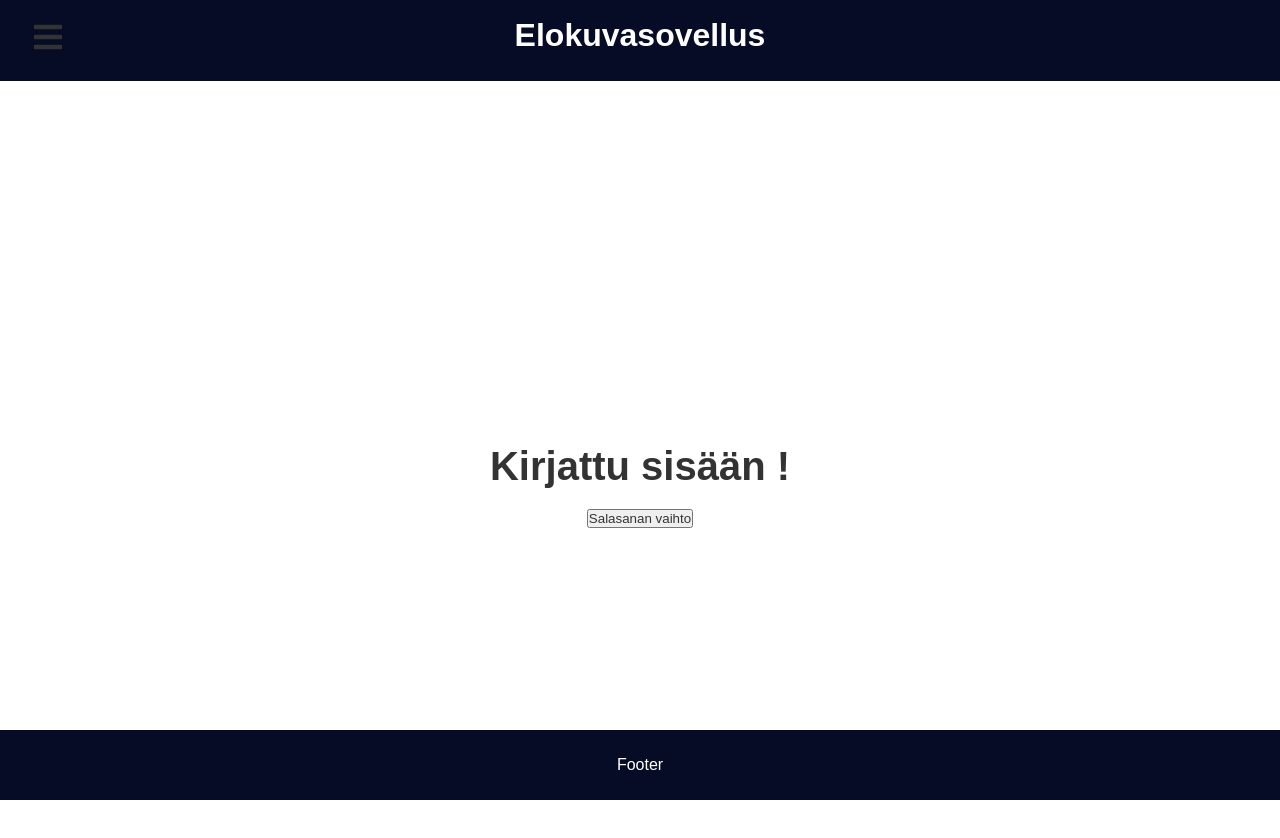
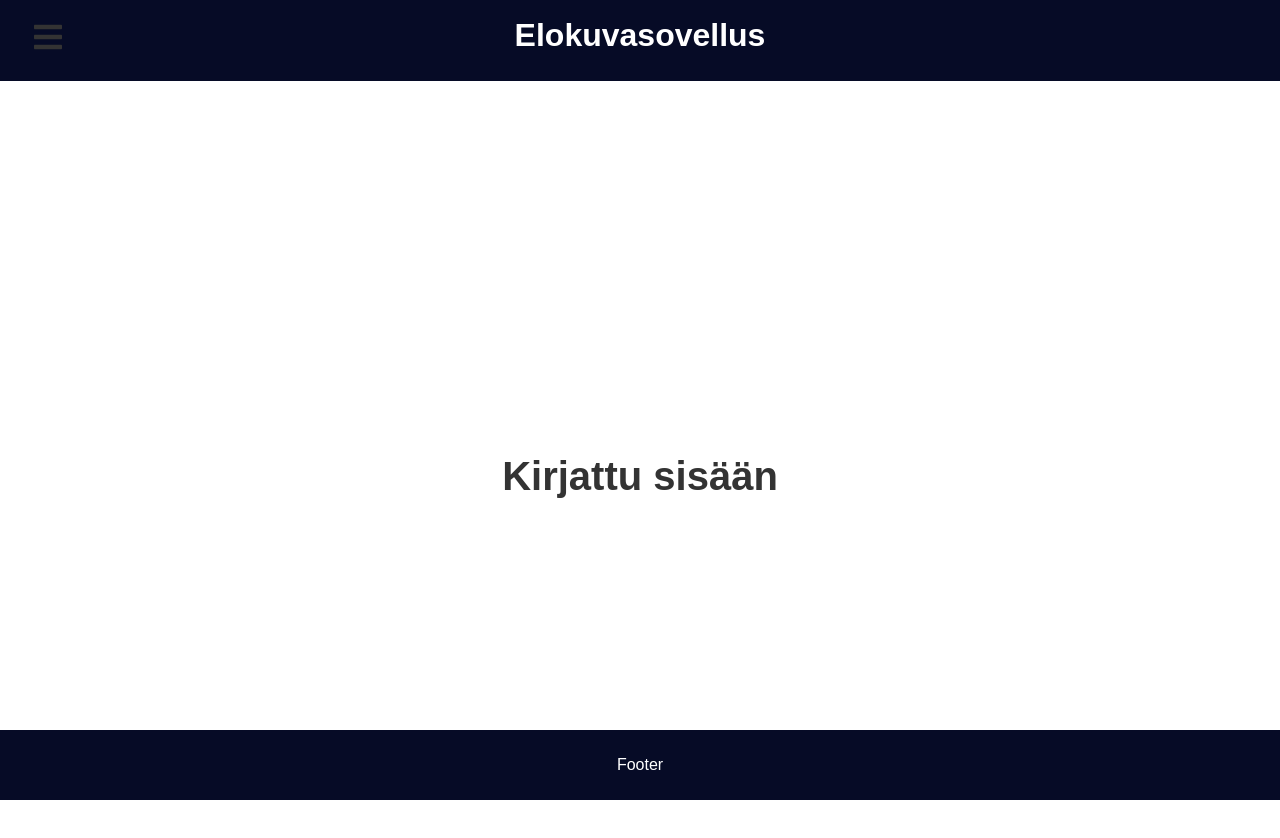
Before and after one commit to webohjeR21/Elokuvasovellus, a React (Create React App) app in the folder frontend/: page /Authed in a window 1280 px wide. Shown: the top 838 px of the page. Built offline with nearby package versions, Linux system fonts and the light colour scheme; no server answers.

Commit message:
kirjautumisen jälkeen saa tokenin mutta ei siirry salasanan vaihtamiseen

```diff
--- a/frontend/src/pages/Authed.js
+++ b/frontend/src/pages/Authed.js
@@ -1,37 +1,27 @@
 import React, { useState, useEffect } from 'react';
-import Axios from 'axios';
+import './Create.css';
 import { useNavigate } from 'react-router-dom';
 
 export default function Authed() {
-  const [username, setUsername] = useState('');
+  const [loggedInUser, setLoggedInUser] = useState('');
   const navigate = useNavigate();
 
   useEffect(() => {
-    const token = localStorage.getItem('token');
-
-    Axios.get('http://localhost:3001/userAuth', {
-      headers: {
-        'x-access-token': token,
-      },
-    })
-      .then((response) => {
-        setUsername(response.data.username);
-      })
-      .catch((error) => {
-        console.error('Error retrieving user information:', error);
-      });
+    const username = localStorage.getItem('username');
+    if (username) {
+      setLoggedInUser(username);
+    }
   }, []);
-
-  const handlePasswordReset = () => {
-    navigate('/Pw-reset');
-  };
 
   return (
     <div className='homeContainer'>
-      <h1>Kirjattu sisään {username} !</h1>
-      <div className='test1'>
-        <button onClick={handlePasswordReset}>Salasanan vaihto</button>
-      </div>
+      <h1>Kirjattu sisään</h1>
+      {loggedInUser && (
+        <div>
+          <p>Kirjautunut käyttäjä: {loggedInUser}</p>
+          <button onClick={() => navigate('/Pw-reset')}>Vaihda salasana</button>
+        </div>
+      )}
     </div>
   );
 }
--- a/frontend/src/pages/Login.js
+++ b/frontend/src/pages/Login.js
@@ -20,8 +20,9 @@ export default function Login() {
     .then((response) => {
       console.log(response);
       if (response.status === 200) {
-        // Store token in localStorage
+
         localStorage.setItem('token', response.data.token);
+        localStorage.setItem('username', response.data.user.username)
         navigate('/Authed');
       }
     })
--- a/frontend/src/pages/UserPasswordReset.js
+++ b/frontend/src/pages/UserPasswordReset.js
@@ -1,37 +1,48 @@
+import Axios from 'axios';
+import React, { useState } from 'react';
 
-	import Axios from 'axios'
-	import React, {useState} from 'react'
-
-	export default function UserPasswordReset({token, username}) {
-
+export default function UserPasswordReset({ token, username }) {
   const [oldPassword, setOldPassword] = useState('');
   const [newPassword, setNewPassword] = useState('');
 
   const handleChangePassword = () => {
-    Axios.post('http://localhost:3001/password-change', {
-      username: username, // Replace with actual username
+    Axios.post(
+      'http://localhost:3001/password-change',
+      {
+        username: username,
         oldPassword: oldPassword,
         newPassword: newPassword,
-    }, {
+      },
+      {
         headers: {
-        'x-accsess-token': token,
+          'x-access-token': token,
+        },
       }
-
-    }).then((response) => {
+    )
+      .then((response) => {
         console.log(response.data);
-
-    }).catch((error) => {
-      console.error("Error changing password:", error.response.data.error);
       })
-  }
-
+      .catch((error) => {
+        console.error('Error changing password:', error.response.data.error);
+      });
+  };
 
   return (
     <div className='ChangePassword'>
       <h2>Vaihda salasana</h2>
-      <input type="password" placeholder="Vanha salasana" value={oldPassword} onChange={(e) => setOldPassword(e.target.value)} />
-      <input type="password" placeholder="Uusi salasana" value={newPassword} onChange={(e) => setNewPassword(e.target.value)} />
+      <input
+        type='password'
+        placeholder='Vanha salasana'
+        value={oldPassword}
+        onChange={(e) => setOldPassword(e.target.value)}
+      />
+      <input
+        type='password'
+        placeholder='Uusi salasana'
+        value={newPassword}
+        onChange={(e) => setNewPassword(e.target.value)}
+      />
       <button onClick={handleChangePassword}>Hyväksy</button>
     </div>
-	  )
+  );
 }
```
Also changed, not shown: 1 other file (tests, documents, lock files or other folders). Lines whose indentation alone changed are shown as unchanged.
